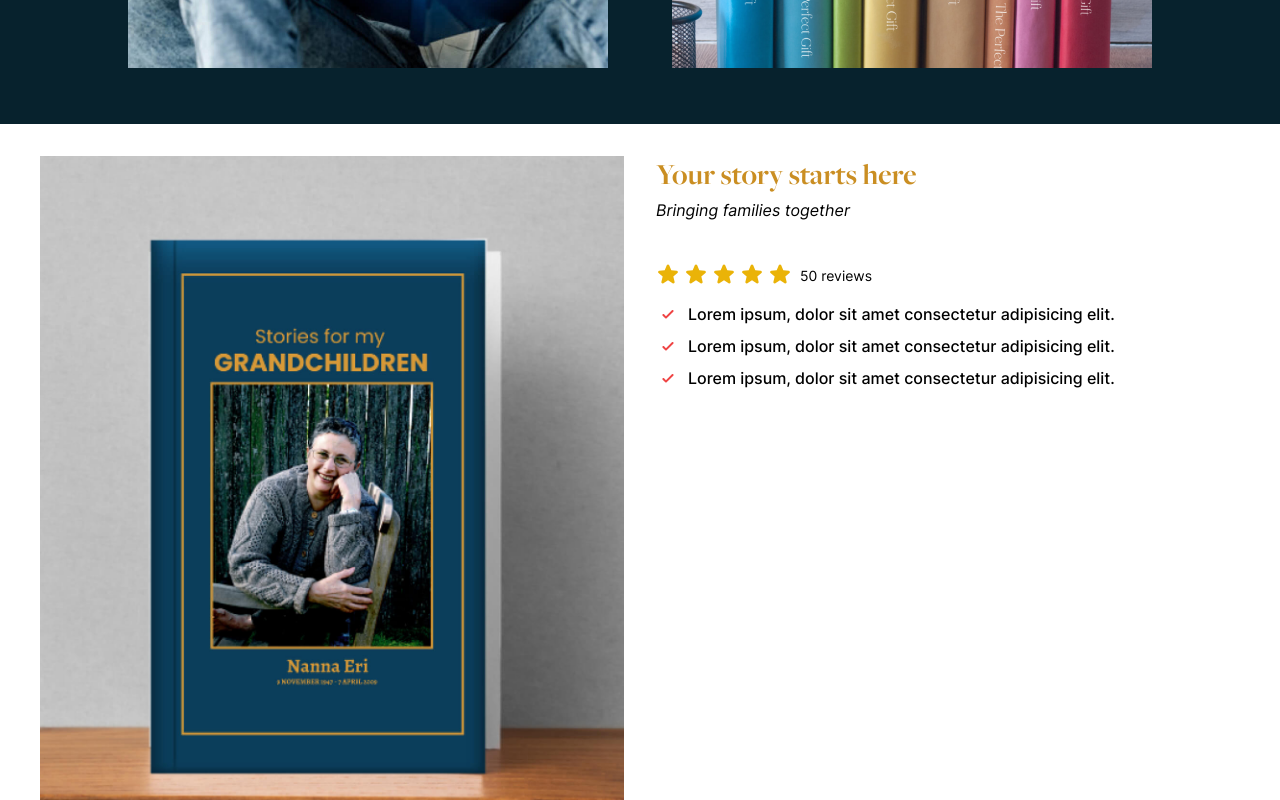
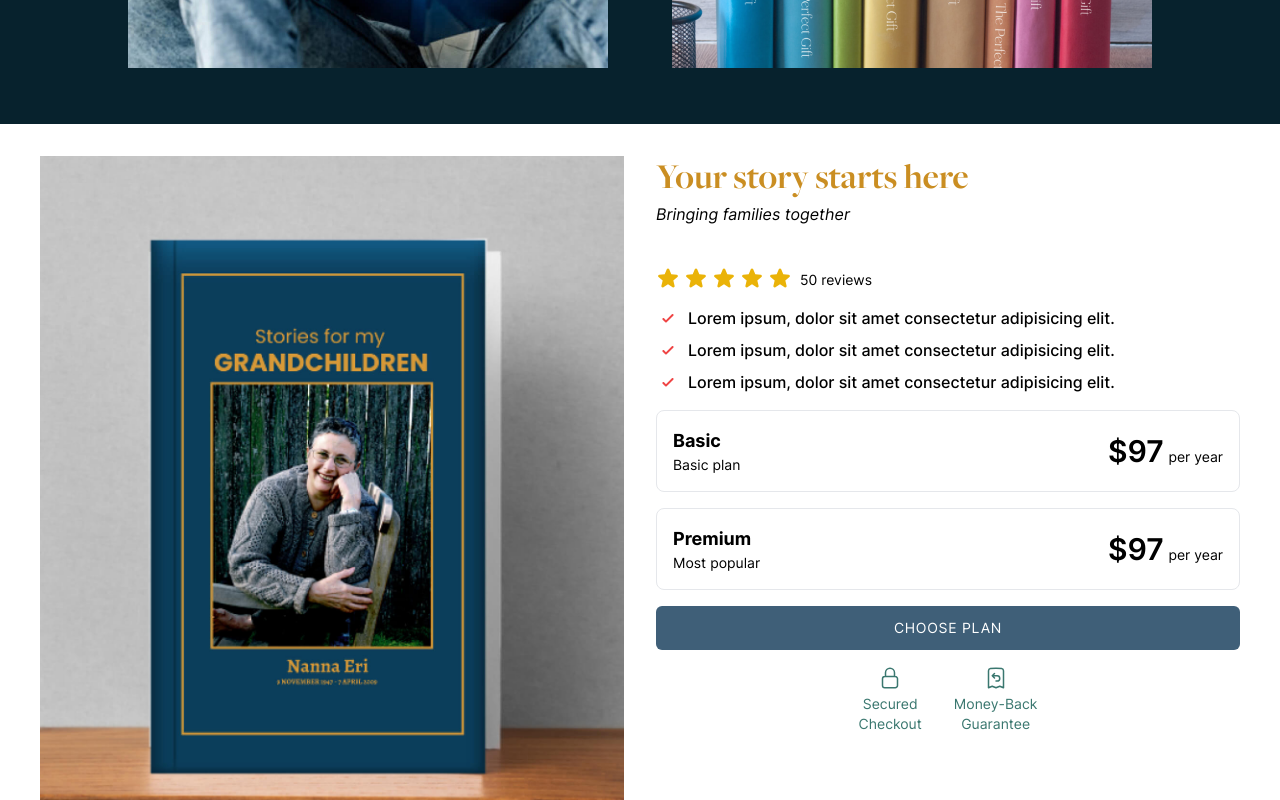
Before and after one commit to atweberlly/familywise, a Next.js app: page / in a window 1280 px wide. Shown: the part 2720-3520 px from the top of the page. Built offline with nearby package versions, Linux system fonts and the light colour scheme.

Commit message:
Update "Subscription" section

```diff
--- a/src/pages/index.jsx
+++ b/src/pages/index.jsx
@@ -1,4 +1,10 @@
-import { ArrowLongDownIcon, ArrowLongRightIcon, Bars3Icon } from '@heroicons/react/24/outline'
+import {
+  ArrowLongDownIcon,
+  ArrowLongRightIcon,
+  Bars3Icon,
+  LockClosedIcon,
+  ReceiptRefundIcon,
+} from '@heroicons/react/24/outline'
 import { StarIcon } from '@heroicons/react/24/solid'
 import Image from 'next/image'
 import { useEffect } from 'react'
@@ -256,10 +262,10 @@ export default function Home() {
         </div>
       </div>
 
-      <div className="px-10 pt-8">
-        <div className="grid grid-cols-1 gap-4 md:grid-cols-2 md:gap-8">
+      <div className="container py-8">
+        <div className="grid grid-cols-1 gap-8 md:grid-cols-2">
           <div className="md:order-2">
-            <h2 className="font-serif text-3xl font-bold text-warning-600">
+            <h2 className="font-serif text-4xl font-bold text-warning-600">
               Your story starts here
             </h2>
             <p className="mt-1.5 italic">Bringing families together</p>
@@ -298,7 +304,84 @@ export default function Home() {
                 ))}
               </ul>
 
-              <div className="mt-4 space-y-4"></div>
+              <form className="mt-4 space-y-4">
+                <div className="relative flex">
+                  <input
+                    className="peer absolute inset-0 h-full w-full appearance-none focus:outline-none"
+                    id="basic-plan"
+                    name="plan"
+                    type="radio"
+                    value="basic"
+                  />
+                  <label
+                    className="flex flex-1 items-center justify-between rounded-lg border p-4 transition peer-checked:border-primary-400 peer-checked:bg-primary-400 peer-checked:text-white peer-focus:ring-4 peer-focus:ring-primary-400/50"
+                    htmlFor="basic-plan"
+                  >
+                    <div>
+                      <div className="text-lg font-bold">Basic</div>
+                      <div className="text-sm">Basic plan</div>
+                    </div>
+
+                    <div className="">
+                      <span className="text-3xl font-semibold">$97</span>{' '}
+                      <span className="text-sm">per year</span>
+                    </div>
+                  </label>
+                </div>
+
+                <div className="relative flex">
+                  <input
+                    className="peer absolute inset-0 h-full w-full appearance-none focus:outline-none"
+                    id="premium-plan"
+                    name="plan"
+                    type="radio"
+                    value="premium"
+                  />
+                  <label
+                    className="flex flex-1 items-center justify-between rounded-lg border p-4 transition peer-checked:border-primary-400 peer-checked:bg-primary-400 peer-checked:text-white peer-focus:ring-4 peer-focus:ring-primary-400/50"
+                    htmlFor="premium-plan"
+                  >
+                    <div>
+                      <div className="text-lg font-bold">Premium</div>
+                      <div className="text-sm">Most popular</div>
+                    </div>
+
+                    <div className="">
+                      <span className="text-3xl font-semibold">$97</span>{' '}
+                      <span className="text-sm">per year</span>
+                    </div>
+                  </label>
+                </div>
+
+                <div className="flex">
+                  <button
+                    className="flex-1 rounded-md bg-secondary-600 p-3 text-sm uppercase tracking-wider text-white"
+                    type="submit"
+                  >
+                    Choose plan
+                  </button>
+                </div>
+
+                <div className="flex items-center justify-center space-x-8">
+                  <div className="flex flex-col items-center text-primary-600">
+                    <LockClosedIcon className="mx-auto h-6 w-6" />
+                    <div className="mt-1 text-center text-sm">
+                      Secured
+                      <br />
+                      Checkout
+                    </div>
+                  </div>
+
+                  <div className="flex flex-col items-center text-primary-600">
+                    <ReceiptRefundIcon className="mx-auto h-6 w-6" />
+                    <div className="mt-1 text-center text-sm">
+                      Money-Back
+                      <br />
+                      Guarantee
+                    </div>
+                  </div>
+                </div>
+              </form>
             </div>
           </div>
 
--- a/tailwind.config.js
+++ b/tailwind.config.js
@@ -90,6 +90,8 @@ module.exports = {
           fontSize: '16px',
         },
       })
+
+      // addVariant('peer-choice', '.peer-choice:checked ~ * &')
     }),
     require('@tailwindcss/aspect-ratio'),
     require('@tailwindcss/forms')({
```
